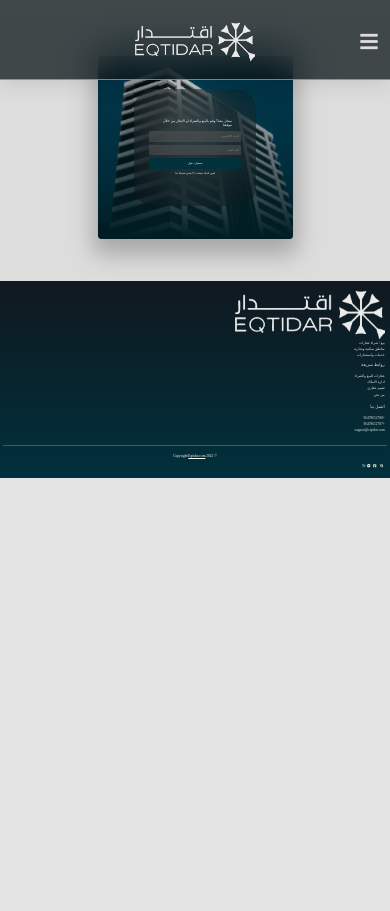
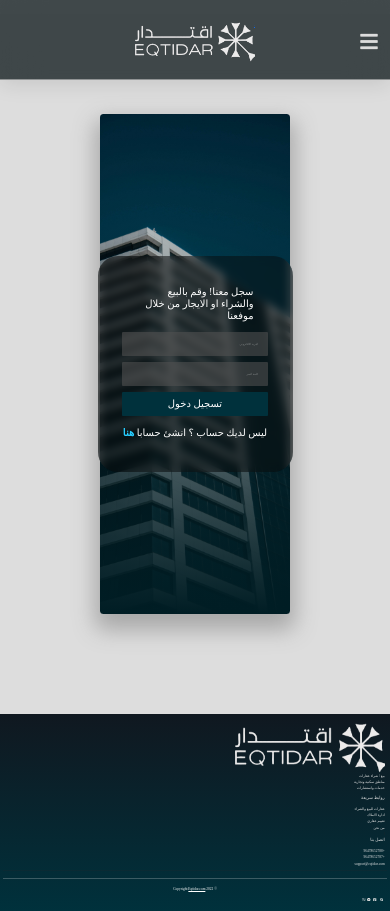
Before and after one commit to MahaKhudhair/eqtidar, a React (Create React App) app in the folder eqtidar/: page /login in a window 390 px wide. Before the commit the page ends 844 px from the top, so only its background shows below. Built offline with nearby package versions, Linux system fonts and the light colour scheme.

Commit message:
Update Form.css

```diff
--- a/eqtidar/src/pages/Login/Form.css
+++ b/eqtidar/src/pages/Login/Form.css
@@ -134,9 +134,9 @@
 @media screen and (max-width: 960px){
   .form-container-login{
     background: linear-gradient(to bottom, rgba(0, 0, 0, 0.109), rgb(0, 29, 36)),url(/src/assets/img/login.jpg) center center/ cover no-repeat;
-    margin: 12rem;
-    width: 50%;
-    height: 52rem;
+    margin: 100px;
+    width: 70%;
+    height: 500px;
     display: flex;
     flex-flow: row-reverse;
     justify-content: center;
@@ -155,13 +155,13 @@
   }
 
   .form {
-    background: #0a0a0a42;
-    backdrop-filter: blur(20.4px);
-    -webkit-backdrop-filter: blur(16.4px);
+    background: #0a0a0a78;
+    backdrop-filter: blur(4.4px);
+    -webkit-backdrop-filter: blur(4.4px);
     padding: 30px 0;
     border-radius: 20px;
     position: absolute;
-    width: 35rem;
+    width: 50%;
     display: flex;
     flex-direction: column;
     justify-content: center;
@@ -169,21 +169,21 @@
   }
 
   .form h1 {
-    font-size: 1rem;
+    font-size: 10px;
     text-align: start;
     width:60%;
     color: #fff;
-    margin-bottom: 1rem;
+    margin-bottom: 10px;
   }
 
   .form-inputs {
-    margin-bottom: 0.6rem;
+    margin-bottom: 4px;
     width: 75%;
   }
 
   .form-inputs p {
-    height: 0.1rem;
-    font-size: 0.6rem;
+    height:100px;
+    font-size: 4px;
     /* margin-top: 0.5rem; */
     color: #ff00005b;
   }
@@ -194,28 +194,28 @@
     padding-left: 0.75rem;
     outline: none;
     border-radius: 0.25rem;
-    height: 3rem;
+    height:24px;
     width: 100%;
     border: none;
     background: rgba(83, 83, 83, 0.575);
-    margin-bottom: 0.25rem;
+    margin-bottom: 2px;
   }
 
   .form-input::placeholder {
     color: #ffffff5e;
-    font-size: 0.8rem;
-    padding-right: 0.5rem;
+    font-size: px;
+    padding-right: 10px;
   }
 
   .form-input-btn {
     width: 75%;
-    height: 3rem;
+    height: 24px;
     border-radius: 0.25rem;
     background: rgb(0,49,60);
     outline: none;
     border: none;
     color: #fff;
-    font-size: 0.8rem;
+    font-size:10px;
   }
 
   .form-input-btn:hover {
@@ -229,8 +229,8 @@
   }
 
   .form-input-login {
-    font-size: 0.8rem;
-    margin-top: 0.6rem;
+    font-size: 10px;
+    margin-top: 8px;
     color: #fff;
     width: 80%;
     text-align: center;
```
